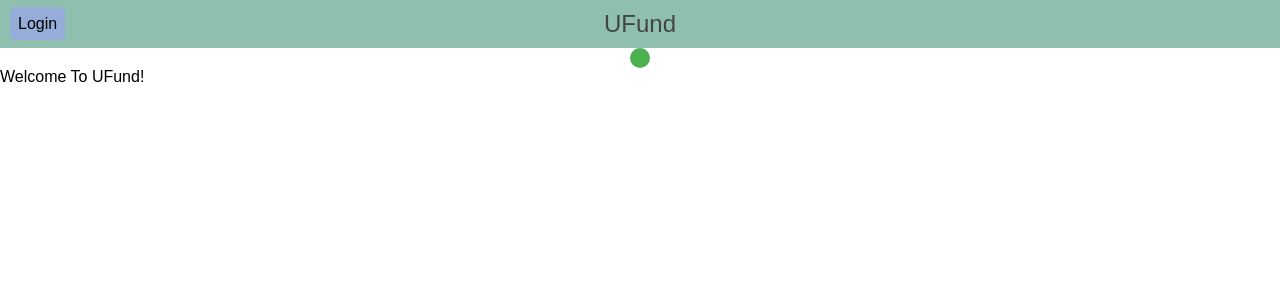
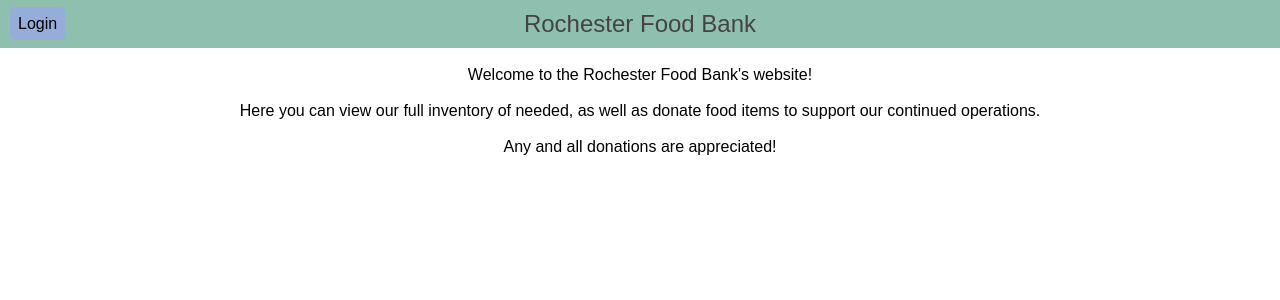
Before and after one commit to noahlago/UFund, an Angular app in the folder ufund-ui/: page / in a window 1280 px wide. Shown: the top 300 px of the page. Built offline with nearby package versions, Linux system fonts and the light colour scheme.

Commit message:
ui and doc stuff

```diff
--- a/ufund-ui/src/app/app.component.css
+++ b/ufund-ui/src/app/app.component.css
@@ -0,0 +1,3 @@
+.welcomebox{
+    text-align: center;
+}
--- a/ufund-ui/src/app/app.component.html
+++ b/ufund-ui/src/app/app.component.html
@@ -4,7 +4,7 @@
     <a class="no_hover" *ngIf="login()">Logged in as: {{username()}}</a>
     <a routerLink="/" (click)="logout()" *ngIf="login()">Logout</a>
   </div>
-  <h2 routerLink="/">UFund</h2>
+  <h2 routerLink="/">Rochester Food Bank</h2>
   <div class="right-nav">
     <a routerLink="/cupboard" *ngIf="login()">Cupboard</a>
     <a routerLink="/basket" *ngIf="!admin() && login()">Funding Basket</a>
@@ -12,6 +12,8 @@
 </nav>
 <app-status></app-status>
 <router-outlet class="contents"></router-outlet>
-<div *ngIf="checkRoot()">
-  Welcome To UFund!
+<div *ngIf="checkRoot()" class="welcomebox">
+<br>Welcome to the Rochester Food Bank's website!
+<br><br>Here you can view our full inventory of needed, as well as donate food items to support our continued operations.
+<br><br> Any and all donations are appreciated!
 </div>
--- a/ufund-ui/src/app/status/status.component.html
+++ b/ufund-ui/src/app/status/status.component.html
@@ -1,2 +1,2 @@
-<p *ngIf="true" [class.good]="isGood()" [class.info]="isInfo()" [class.error]="isError()" (click)="clear()">
+<p *ngIf="message" [class.good]="isGood()" [class.info]="isInfo()" [class.error]="isError()" (click)="clear()">
   {{message}}</p>
```
Also changed, not shown: 4 other files (tests, documents, lock files or other folders).
